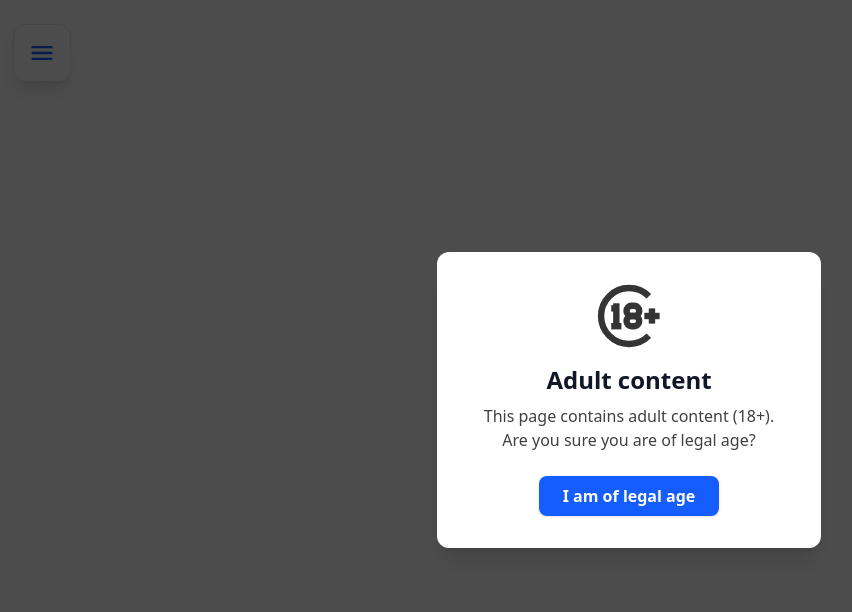
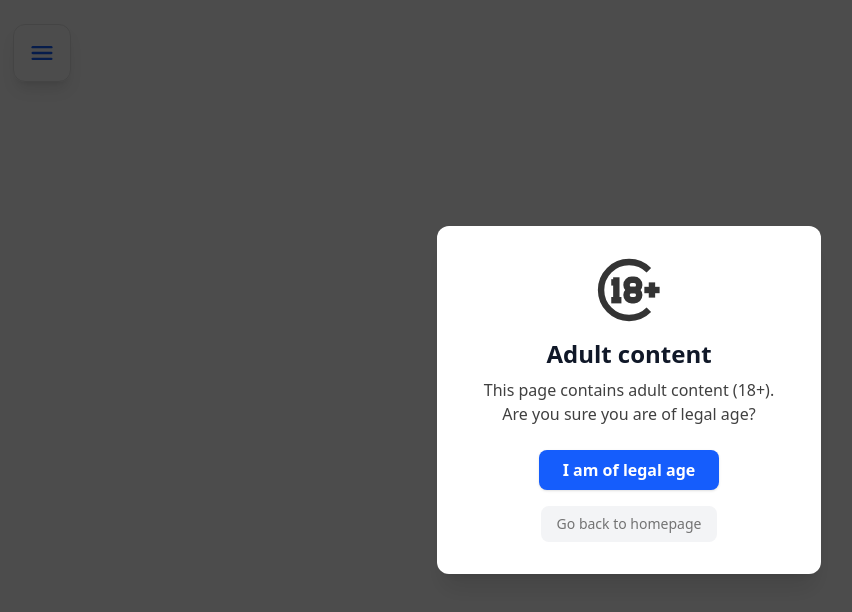
Before and after one commit to migueelss/toshokan, a SvelteKit app: page /adult in a window 1280 px wide. Shown: the top 612 px of the page, without its empty margins (11-863 px from the left). Built offline with nearby package versions, Linux system fonts and the light colour scheme.

Commit message:
Improved AdultGate

```diff
--- a/src/components/AdultGate.svelte
+++ b/src/components/AdultGate.svelte
@@ -28,9 +28,16 @@
         </p>
         <button
           on:click={confirmAdult}
-          class="px-6 py-2 rounded-lg bg-blue-600 hover:bg-blue-700 text-white font-semibold shadow transition"
+          class="px-6 py-2 rounded-lg bg-blue-600 hover:bg-blue-700 text-white font-semibold shadow transition mb-2"
         >
           I am of legal age
+        </button>
+
+        <button
+          on:click={() => window.location.href = '/'}
+          class="text-sm text-neutral-500 hover:text-neutral-700 mt-2 bg-gray-100 dark:bg-neutral-800 rounded-lg px-4 py-2"
+        >
+          Go back to homepage
         </button>
       </div>
     </div>
```
